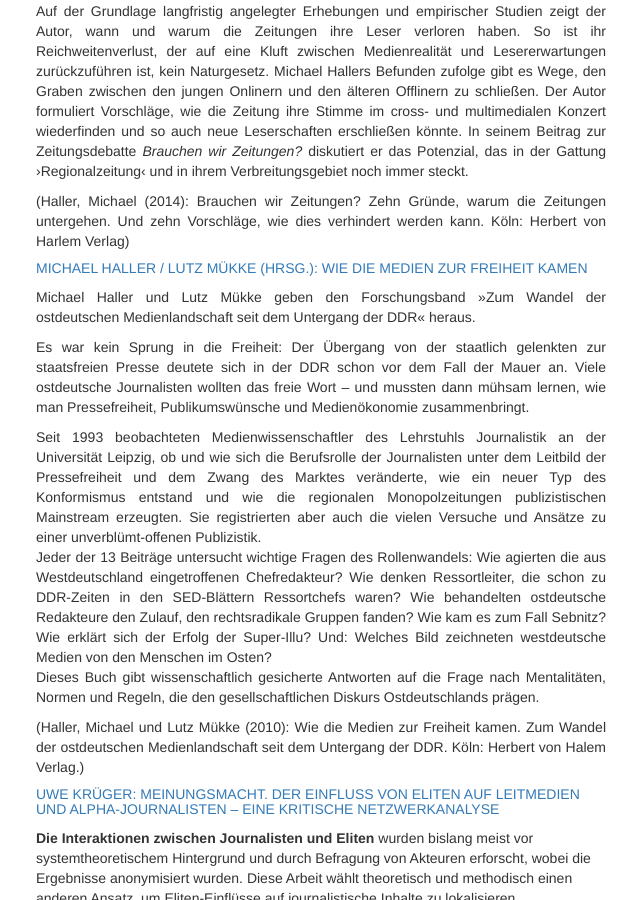
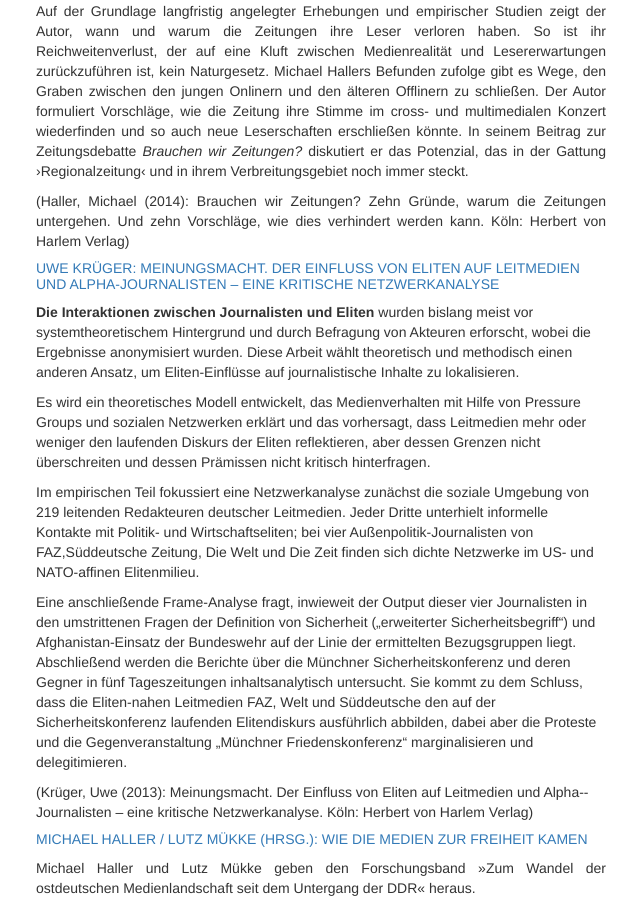
Before and after one commit to susedev/test, a Jekyll site: the page built from wir.html, in a window 1280 px wide and 900 px high, scrolled down 2299 px. Shown: the whole window, without its empty margins (229-869 px from the left). Built offline with Jekyll 4.4.1, drawn with Linux system fonts in a browser that asks for light colours; nearby versions of some CDN libraries; some of the changed text lies outside the part shown.

Commit message:
Edit from JekyllCMS

```diff
--- a/wir.html
+++ b/wir.html
@@ -61,6 +61,18 @@ title: Wir
 
 <p style="text-align: justify;">(Haller, Michael (2014): Brauchen wir Zeitungen? Zehn Gr&uuml;nde, warum die Zeitungen untergehen. Und zehn Vorschl&auml;ge, wie dies verhindert werden kann. K&ouml;ln: Herbert von Harlem Verlag)</p>
 
+<h4><a href="http://www.eijc.eu/de/uwe-krueger-meinungsmacht-der-einfluss-von-eliten-auf-leitmedien-und-alpha-%c2%adjournalisten-eine-kritische-netzwerkanalyse/" rel="bookmark" title="Permanent Link to Uwe Krüger: Meinungsmacht. Der Einfluss von Eliten auf Leitmedien und Alpha-­Journalisten – eine kritische Netzwerkanalyse">Uwe Kr&uuml;ger: Meinungsmacht. Der Einfluss von Eliten auf Leitmedien und Alpha-&shy;Journalisten &ndash; eine kritische Netzwerkanalyse</a></h4>
+
+<p><strong>Die Interaktionen zwischen Journalisten und Eliten</strong>&nbsp;wurden bislang meist vor systemtheoretischem Hintergrund und durch Befragung von Akteuren erforscht, wobei die Ergebnisse anonymisiert wurden. Diese Arbeit w&auml;hlt theoretisch und methodisch einen anderen Ansatz, um Eliten-Einfl&uuml;sse auf journalistische Inhalte zu lokalisieren.</p>
+
+<p>Es wird ein theoretisches Modell entwickelt, das Medienverhalten mit Hilfe von Pressure Groups und sozialen Netzwerken erkl&auml;rt und das vorhersagt, dass Leitmedien mehr oder weniger den laufenden Diskurs der Eliten reflektieren, aber dessen Grenzen nicht &uuml;berschreiten und dessen Pr&auml;missen nicht kritisch hinterfragen.</p>
+
+<p>Im empirischen Teil fokussiert eine Netzwerkanalyse zun&auml;chst die soziale Umgebung von 219 leitenden Redakteuren deutscher Leitmedien. Jeder Dritte unterhielt informelle Kontakte mit Politik- und Wirtschaftseliten; bei vier Au&szlig;enpolitik-Journalisten von FAZ,S&uuml;ddeutsche Zeitung, Die Welt und Die Zeit finden sich dichte Netzwerke im US- und NATO-affinen Elitenmilieu.</p>
+
+<p>Eine anschlie&szlig;ende Frame-Analyse fragt, inwieweit der Output dieser vier Journalisten in den umstrittenen Fragen der Definition von Sicherheit (&bdquo;erweiterter Sicherheitsbegriff&ldquo;) und Afghanistan-Einsatz der Bundeswehr auf der Linie der ermittelten Bezugsgruppen liegt. Abschlie&szlig;end werden die Berichte &uuml;ber die M&uuml;nchner Sicherheitskonferenz und deren Gegner in f&uuml;nf Tageszeitungen inhaltsanalytisch untersucht. Sie kommt zu dem Schluss, dass die Eliten-nahen Leitmedien FAZ, Welt und S&uuml;ddeutsche den auf der Sicherheitskonferenz laufenden Elitendiskurs ausf&uuml;hrlich abbilden, dabei aber die Proteste und die Gegenveranstaltung &bdquo;M&uuml;nchner Friedenskonferenz&ldquo; marginalisieren und delegitimieren.</p>
+
+<p>(Kr&uuml;ger, Uwe (2013): Meinungsmacht. Der Einfluss von Eliten auf Leitmedien und Alpha-&shy;Journalisten &ndash; eine kritische Netzwerkanalyse. K&ouml;ln: Herbert von Harlem Verlag)</p>
+
 <h4><a href="http://www.eijc.eu/de/michael-haller-lutz-muekke-hrsg-wie-die-medien-zur-freiheit-kamen/" rel="bookmark" title="Permanent Link to Michael Haller / Lutz Mükke (Hrsg.): Wie die Medien zur Freiheit kamen">Michael Haller / Lutz M&uuml;kke (Hrsg.): Wie die Medien zur Freiheit kamen</a></h4>
 
 <p style="text-align: justify;">Michael Haller und Lutz M&uuml;kke geben den Forschungsband &raquo;Zum Wandel der ostdeutschen Medienlandschaft seit dem Untergang der DDR&laquo; heraus.</p>
@@ -72,13 +84,3 @@ Jeder der 13 Beitr&auml;ge untersucht wichtige Fragen des Rollenwandels: Wie agi
 Dieses Buch gibt wissenschaftlich gesicherte Antworten auf die Frage nach Mentalit&auml;ten, Normen und Regeln, die den gesellschaftlichen Diskurs Ostdeutschlands pr&auml;gen.</p>
 
 <p style="text-align: justify;">(Haller,&nbsp;Michael und Lutz M&uuml;kke (2010): Wie die Medien zur Freiheit kamen. Zum Wandel der ostdeutschen Medienlandschaft seit dem Untergang der DDR. K&ouml;ln: Herbert von Halem Verlag.)</p>
-
-<h4><a href="http://www.eijc.eu/de/uwe-krueger-meinungsmacht-der-einfluss-von-eliten-auf-leitmedien-und-alpha-%c2%adjournalisten-eine-kritische-netzwerkanalyse/" rel="bookmark" title="Permanent Link to Uwe Krüger: Meinungsmacht. Der Einfluss von Eliten auf Leitmedien und Alpha-­Journalisten – eine kritische Netzwerkanalyse">Uwe Kr&uuml;ger: Meinungsmacht. Der Einfluss von Eliten auf Leitmedien und Alpha-&shy;Journalisten &ndash; eine kritische Netzwerkanalyse</a></h4>
-
-<p><strong>Die Interaktionen zwischen Journalisten und Eliten</strong>&nbsp;wurden bislang meist vor systemtheoretischem Hintergrund und durch Befragung von Akteuren erforscht, wobei die Ergebnisse anonymisiert wurden. Diese Arbeit w&auml;hlt theoretisch und methodisch einen anderen Ansatz, um Eliten-Einfl&uuml;sse auf journalistische Inhalte zu lokalisieren.</p>
-
-<p>Es wird ein theoretisches Modell entwickelt, das Medienverhalten mit Hilfe von Pressure Groups und sozialen Netzwerken erkl&auml;rt und das vorhersagt, dass Leitmedien mehr oder weniger den laufenden Diskurs der Eliten reflektieren, aber dessen Grenzen nicht &uuml;berschreiten und dessen Pr&auml;missen nicht kritisch hinterfragen.</p>
-
-<p>Im empirischen Teil fokussiert eine Netzwerkanalyse zun&auml;chst die soziale Umgebung von 219 leitenden Redakteuren deutscher Leitmedien. Jeder Dritte unterhielt informelle Kontakte mit Politik- und Wirtschaftseliten; bei vier Au&szlig;enpolitik-Journalisten von FAZ,S&uuml;ddeutsche Zeitung, Die Welt und Die Zeit finden sich dichte Netzwerke im US- und NATO-affinen Elitenmilieu.</p>
-
-<p>Eine anschlie&szlig;ende Frame-Analyse fragt, inwieweit der Output dieser vier Journalisten in den umstrittenen Fragen der Definition von Sicherheit (&bdquo;erweiterter Sicherheitsbegriff&ldquo;) und Afghanistan-Einsatz der Bundeswehr auf der Linie der ermittelten Bezugsgruppen liegt. Abschlie&szlig;end werden die Berichte &uuml;ber die M&uuml;nchner Sicherheitskonferenz und deren Gegner in f&uuml;nf Tageszeitungen inhaltsanalytisch untersucht. Sie kommt zu dem Schluss, dass die Eliten-nahen Leitmedien FAZ, Welt und S&uuml;ddeutsche den auf der Sicherheitskonferenz laufenden Elitendiskurs ausf&uuml;hrlich abbilden, dabei aber die Proteste und die Gegenveranstaltung &bdquo;M&uuml;nchner Friedenskonferenz&ldquo; marginalisieren und delegitimieren.</p>
```
